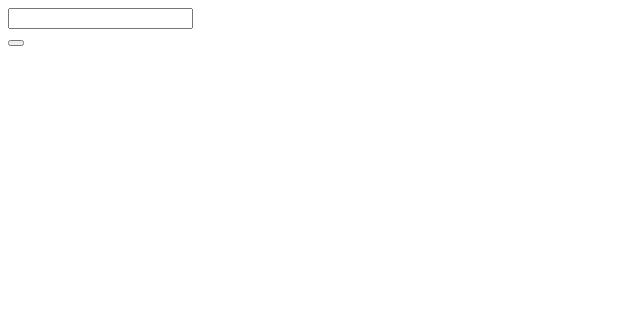
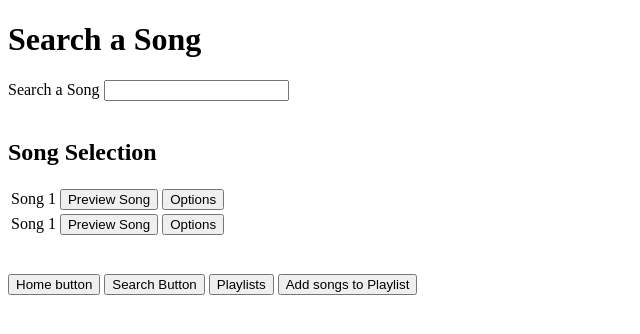
Before and after one commit to AshleySantana/HCDD340-Playlist-Collaboration, a plain HTML site: page search-song.html in a window 1280 px wide. Shown: the whole page, without its empty margins (0-640 px from the left). Drawn offline with Linux system fonts and the light colour scheme.

Commit message:
Added buttons and basic layout of Search Song html

```diff
--- a/search-song.html
+++ b/search-song.html
@@ -2,17 +2,44 @@
 <html>
     <head>
         <meta charset="utf-8">
-        <title>Simple HTML page.</title>
+        <title>Search a Song</title>
         <link rel="stylesheet" href="styles.css">
         <link rel="manifest" href="/manifest.json">
     </head>
     <body>
+        <h1>Search a Song</h1>
+        <label>Search a Song</label>
         <input type="text" id="SearchSong"></input>
-        <br>
+        <br></br>
 
-        <button></button>
+        <h2>Song Selection</h2>
+        <section id="songSelectionSect">
+            <table id="songSelectionTable">
+                <tr>
+                    <td>
+                        <label>Song 1</label>
+                        <button>Preview Song</button>
+                        <button>Options</button>
 
+                    </td>
+                </tr>
+                <tr>
+                    <td>
+                        <label>Song 1</label>
+                        <button>Preview Song</button>
+                        <button>Options</button>
+                    </td>
+                </tr>
 
+            </table>
+        </section>
+        <br></br>
+        <section id="homeBar">
+            <button>Home button</button>
+            <button>Search Button</button>
+            <button>Playlists</button>
+            <button>Add songs to Playlist</button>
+        </section>
 
 
         <script src="script.js"></script>
```
Also changed, not shown: images/Gemini_Generated_Image_i03ty8i03ty8i03t.png (added), voting.html (added).
